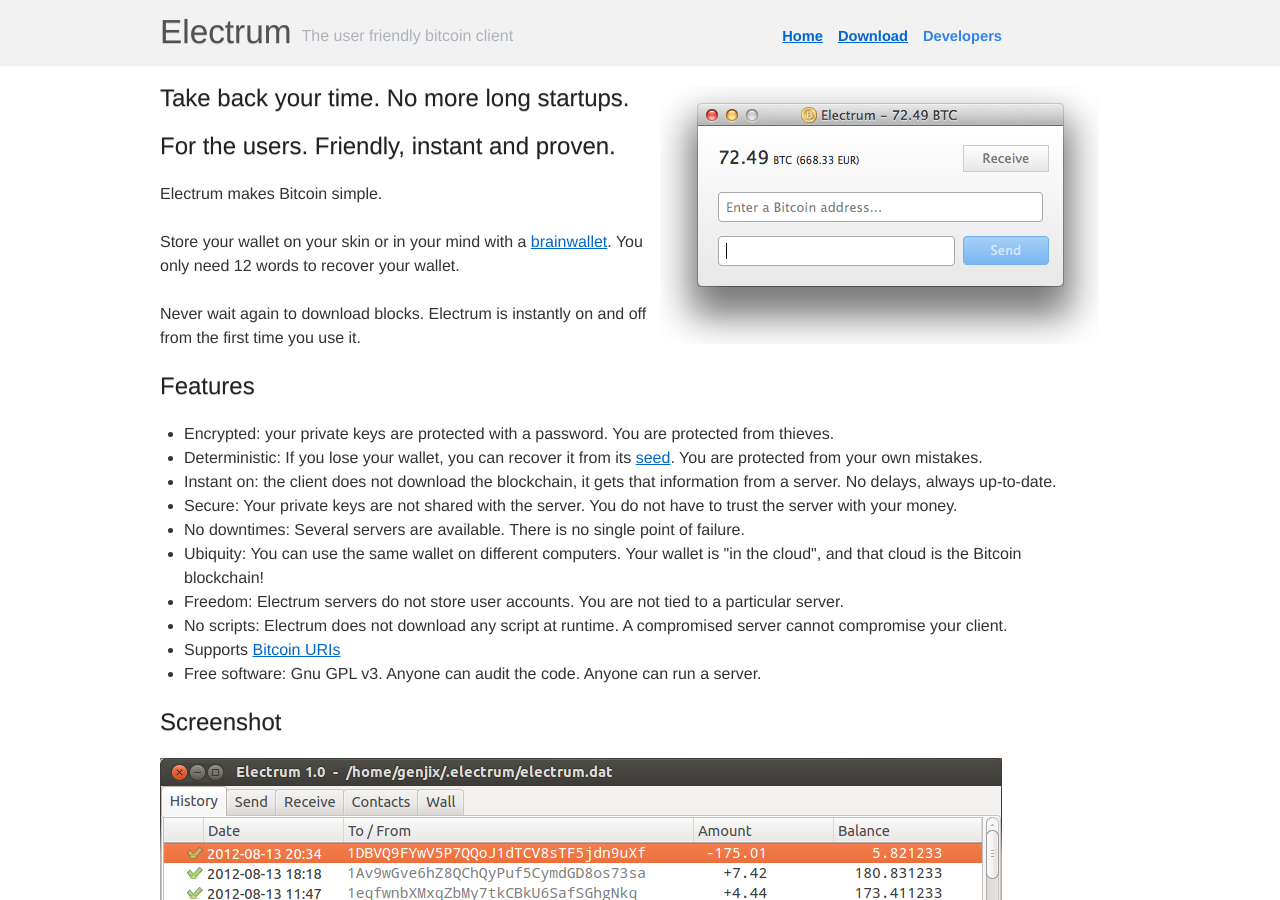
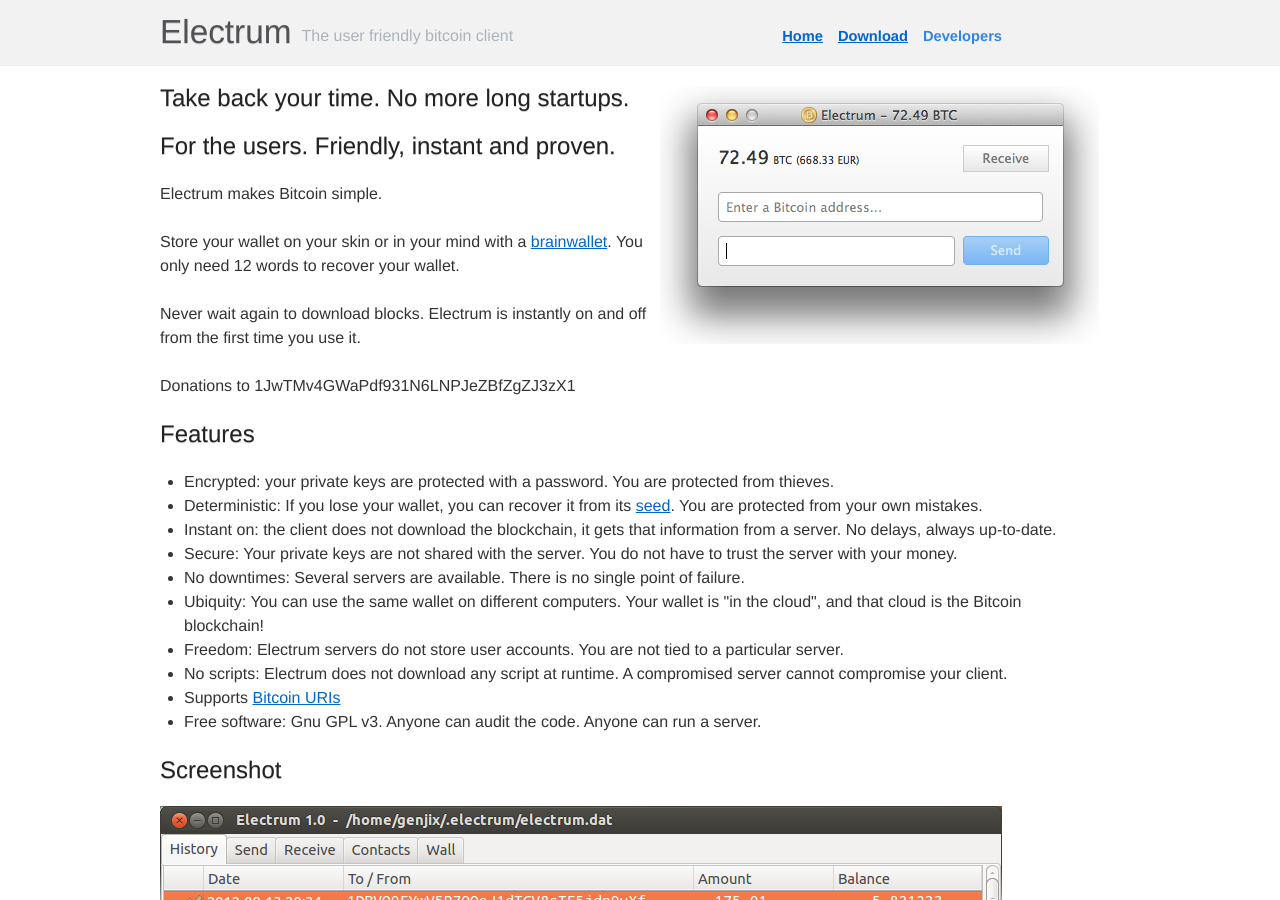
Before and after one commit to ecdsa/electrum-web, a Jekyll site: the page built from index.html, in a window 1280 px wide and 900 px high. Built offline with Jekyll 4.4.1, drawn with Linux system fonts in a browser that asks for light colours.

Commit message:
Added donation address.

```diff
--- a/index.html
+++ b/index.html
@@ -15,6 +15,10 @@
 
     <p class="description">
     Never wait again to download blocks. Electrum is instantly on and off from the first time you use it.</p>
+    </p>
+
+    <p class="description">
+    Donations to 1JwTMv4GWaPdf931N6LNPJeZBfZgZJ3zX1
     </p>
   </div>
   <div class="left image">
```
